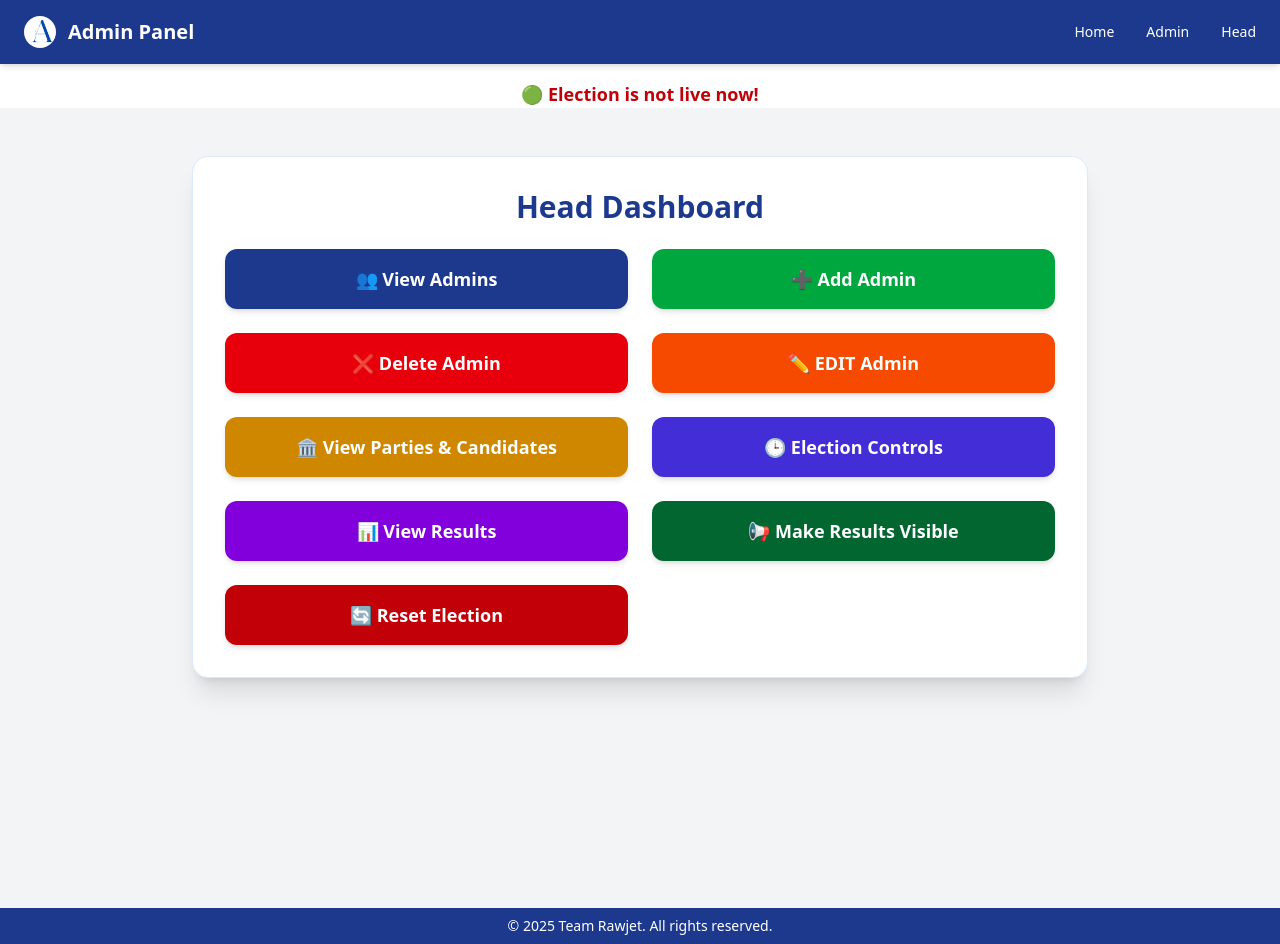
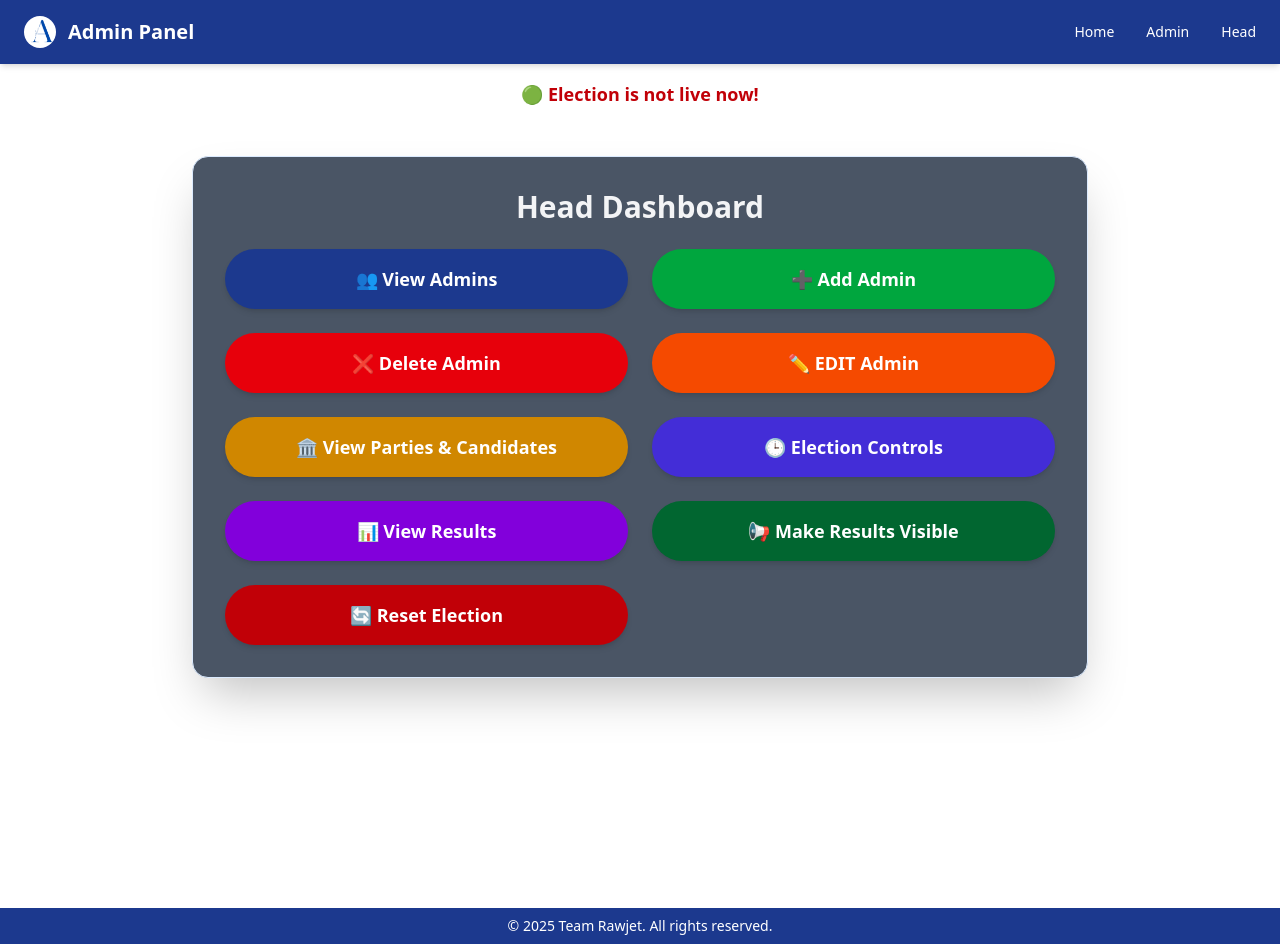
Before and after one commit to Tejwardeep-Singh/E-ELECTION-RAWJET, a React (Vite) app in the folder adminClient/: page /head/dashboard in a window 1280 px wide. Built offline with nearby package versions, Linux system fonts and the light colour scheme; no server answers.

Commit message:
some major changes

```diff
--- a/adminClient/src/components/pages/AdminLogin.jsx
+++ b/adminClient/src/components/pages/AdminLogin.jsx
@@ -23,16 +23,17 @@ export default function AdminLogin() {
   };
 
   return (
-    <div className="min-h-screen flex justify-center items-center bg-gray-50">
-      <form onSubmit={handleSubmit} className="p-6 bg-white shadow rounded w-96 space-y-4">
-        <h2 className="text-xl font-bold text-center">Admin Login</h2>
+    <div className='min-h-screen bg-gray-50 flex items-center justify-center font-sans'>
+      <div className="bg-white shadow-lg rounded-2xl p-10 w-full max-w-md border border-blue-100">
+      <form onSubmit={handleSubmit} className="p-6 bg-white  rounded-2xl w-96 space-y-6">
+        <h2 className="text-xl font-bold text-center text-blue">Admin Login</h2>
         <input
           name="userId"
           value={formData.userId}
           onChange={handleChange}
           placeholder="User ID"
           required
-          className="w-full border px-3 py-2 rounded"
+          className="w-full border px-3 py-2 rounded text-center text-blue"
         />
         <input
           name="password"
@@ -41,10 +42,11 @@ export default function AdminLogin() {
           onChange={handleChange}
           placeholder="Password"
           required
-          className="w-full border px-3 py-2 rounded"
+          className="w-full border px-3 py-2 rounded text-center text-blue "
         />
-        <button type="submit" className="w-full bg-blue-600 text-white py-2 rounded">Login</button>
+        <button type="submit" className="w-full bg-blue-600 text-white py-2 rounded text-center">Login</button>
       </form>
+    </div>
     </div>
   );
 }
--- a/adminClient/src/components/pages/HeadDashboard.jsx
+++ b/adminClient/src/components/pages/HeadDashboard.jsx
@@ -9,52 +9,52 @@ export default function HeadDashboard() {
   };
 
   return (
-    <div className="min-h-screen bg-gray-100 py-12 px-6 font-sans">
-      <div className="max-w-4xl mx-auto bg-white shadow-xl rounded-2xl p-8 border border-blue-100">
-        <h1 className="text-3xl font-bold text-blue-900 mb-6 text-center">Head Dashboard</h1>
+    <div className="min-h-screen bg-white-100 py-12 px-6 font-sans">
+      <div className="max-w-4xl mx-auto bg-gray-600 shadow-2xl rounded-2xl p-8 border border-blue-100">
+        <h1 className="text-3xl font-bold text-gray-100 mb-6 text-center">Head Dashboard</h1>
 
         <div className="grid grid-cols-1 sm:grid-cols-2 gap-6">
           <button
             onClick={() => handleNavigate('/head/viewAdmins')}
-            className="bg-blue-900 text-white py-4 rounded-xl hover:bg-blue-800 transition text-lg font-semibold shadow-md"
+            className="bg-blue-900 text-white py-4 rounded-full hover:bg-blue-800 transition text-lg font-semibold shadow-md"
           >
             👥 View Admins
           </button>
 
           <button
             onClick={() => handleNavigate('/head/addAdmin')}
-            className="bg-green-600 text-white py-4 rounded-xl hover:bg-green-500 transition text-lg font-semibold shadow-md"
+            className="bg-green-600 text-white py-4 rounded-full hover:bg-green-500 transition text-lg font-semibold shadow-md"
           >
             ➕ Add Admin
           </button>
 
           <button
             onClick={() => handleNavigate('/head/deleteAdmin')}
-            className="bg-red-600 text-white py-4 rounded-xl hover:bg-red-500 transition text-lg font-semibold shadow-md"
+            className="bg-red-600 text-white py-4 rounded-full hover:bg-red-500 transition text-lg font-semibold shadow-md"
           >
             ❌ Delete Admin
           </button>
           <button
             onClick={() => handleNavigate('/head/editAdmin')}
-            className="bg-orange-600 text-white py-4 rounded-xl hover:bg-orange-500 transition text-lg font-semibold shadow-md"
+            className="bg-orange-600 text-white py-4 rounded-full hover:bg-orange-500 transition text-lg font-semibold shadow-md"
           >
             ✏️ EDIT Admin
           </button>
 
           <button
             onClick={() => handleNavigate('/head/candidates')}
-            className="bg-yellow-600 text-white py-4 rounded-xl hover:bg-yellow-500 transition text-lg font-semibold shadow-md"
+            className="bg-yellow-600 text-white py-4 rounded-full hover:bg-yellow-500 transition text-lg font-semibold shadow-md"
           >
             🏛️ View Parties & Candidates
           </button>
           <button
             onClick={() => handleNavigate('/head/election')}
-            className="bg-indigo-700 text-white py-4 rounded-xl hover:bg-indigo-600 transition text-lg font-semibold shadow-md">
+            className="bg-indigo-700 text-white py-4 rounded-full hover:bg-indigo-600 transition text-lg font-semibold shadow-md">
             🕒 Election Controls
           </button>
           <button
             onClick={() => handleNavigate('/head/results')}
-            className="bg-purple-700 text-white py-4 rounded-xl hover:bg-purple-600 transition text-lg font-semibold shadow-md"
+            className="bg-purple-700 text-white py-4 rounded-full hover:bg-purple-600 transition text-lg font-semibold shadow-md"
           >
             📊 View Results
           </button>
@@ -79,7 +79,7 @@ export default function HeadDashboard() {
                 alert('Error making results visible');
               }
             }}
-            className="bg-green-800 text-white py-4 rounded-xl hover:bg-green-700 transition text-lg font-semibold shadow-md"
+            className="bg-green-800 text-white py-4 rounded-full hover:bg-green-700 transition text-lg font-semibold shadow-md"
           >
             📢 Make Results Visible
           </button>
@@ -105,7 +105,7 @@ export default function HeadDashboard() {
                 alert('Error resetting election.');
               }
             }}
-            className="bg-red-700 text-white py-4 rounded-xl hover:bg-red-600 transition text-lg font-semibold shadow-md"
+            className="bg-red-700 text-white py-4 rounded-full hover:bg-red-600 transition text-lg font-semibold shadow-md"
           >
             🔄 Reset Election
           </button>
--- a/adminClient/src/components/pages/adminDashboard.jsx
+++ b/adminClient/src/components/pages/adminDashboard.jsx
@@ -8,15 +8,17 @@ export default function AdminDashboard() {
   const handleNavigate = (path) => navigate(path);
 
   return (
-    <div className="min-h-screen p-6 bg-gray-50">
-      <h2 className="text-2xl font-bold mb-6 text-center">Admin Dashboard</h2>
+    <div className="min-h-screen p-6 bg-white">
+      <div className='max-w-4xl mx-auto bg-gray-600 shadow-2xl rounded-2xl p-8 border border-blue-100 py-20'>
+        <h2 className="text-2xl font-bold mb-6 text-center text-white">Admin Dashboard</h2>
 
       <div className="grid grid-cols-1 sm:grid-cols-2 md:grid-cols-3 gap-4 max-w-3xl mx-auto">
-        <button className="bg-blue-500 text-white py-2 rounded" onClick={() => handleNavigate('/admin/candidate/view')}>See Candidates</button>
-        <button className="bg-green-500 text-white py-2 rounded" onClick={() => handleNavigate('/admin/candidate/add')}>Add Candidate</button>
-        <button className="bg-yellow-500 text-white py-2 rounded" onClick={() => handleNavigate('/admin/candidate/edit')}>Edit Candidate</button>
-        <button className="bg-red-500 text-white py-2 rounded" onClick={() => handleNavigate('/admin/candidate/delete')}>Delete Candidate</button>
-        <button className="bg-purple-500 text-white py-2 rounded" onClick={() => handleNavigate('/admin/results')}>View Results</button>
+        <button className="bg-blue-600 text-white py-2 rounded hover:bg-blue-400" onClick={() => handleNavigate('/admin/candidate/view')}>See Candidates</button>
+        <button className="bg-green-600 text-white py-2 rounded hover:bg-green-400" onClick={() => handleNavigate('/admin/candidate/add')}>Add Candidate</button>
+        <button className="bg-yellow-600 text-white py-2 rounded hover:bg-yellow-400" onClick={() => handleNavigate('/admin/candidate/edit')}>Edit Candidate</button>
+        <button className="bg-red-600 text-white py-2 rounded hover:bg-red-400" onClick={() => handleNavigate('/admin/candidate/delete')}>Delete Candidate</button>
+        <button className="bg-purple-600 text-white py-2 rounded hover:bg-purple-400" onClick={() => handleNavigate('/admin/results')}>View Results</button>
+      </div>
       </div>
     </div>
   );
--- a/adminClient/src/components/pages/setElection.jsx
+++ b/adminClient/src/components/pages/setElection.jsx
@@ -6,6 +6,7 @@ export default function SetElection() {
   const [startTime, setStartTime] = useState('');
   const [endTime, setEndTime] = useState('');
   const [message, setMessage] = useState('');
+  const navigate = useNavigate();
 
   const handleSubmit = async (e) => {
     e.preventDefault();
@@ -21,13 +22,15 @@ export default function SetElection() {
   };
 
   return (
-    <div className="min-h-screen w-full bg-gray-50 flex-column items-center justify-center p-6">
+    <div className='h-full w-screen p-10'>
       <button
         className="mb-4 bg-gray-700 text-white px-4 py-2 rounded"
         onClick={() => navigate('/head/dashboard')}
       >
-        🔙 Back to Dashboard
+         Back to Dashboard
       </button>
+      <div className="h-auto w-full bg-gray-50 flex flex-col items-center justify-center p-6">
+
       <div className="bg-white shadow-lg rounded-lg p-8 w-full max-w-lg">
         <h2 className="text-2xl font-bold text-blue-900 mb-6 text-center">Set Election Start & End Time</h2>
 
@@ -62,5 +65,6 @@ export default function SetElection() {
         </form>
       </div>
     </div>
+    </div>
   );
 }
--- a/adminClient/src/components/pages/viewResults.jsx
+++ b/adminClient/src/components/pages/viewResults.jsx
@@ -1,11 +1,13 @@
 import React, { useState } from 'react';
 import axios from 'axios';
+import { useNavigate } from 'react-router-dom';
 
 export default function ResultsDashboard({ role }) {
   const [area, setArea] = useState('');
   const [results, setResults] = useState([]);
   const [loading, setLoading] = useState(false);
   const [error, setError] = useState('');
+  const navigate = useNavigate();
 
   const fetchResults = async () => {
     try {
@@ -29,7 +31,14 @@ export default function ResultsDashboard({ role }) {
 
   return (
     <div className="p-8 max-w-4xl mx-auto">
+      <button
+        className="mb-4 bg-gray-700 text-white px-4 py-2 rounded"
+        onClick={() => navigate(`/${role === 'head' ? 'Head' : 'Admin'}/dashboard`)}
+      >
+         Back to Dashboard
+      </button>
       <h2 className="text-2xl font-bold mb-4">{role === 'head' ? 'Head' : 'Admin'} Result Panel</h2>
+
 
       <div className="flex items-center mb-4">
         <input
```
Also changed, not shown: adminClient/src/components/pages/HeadLogin.jsx (+7 -7 lines), 2 other files (tests, documents, lock files or other folders).
